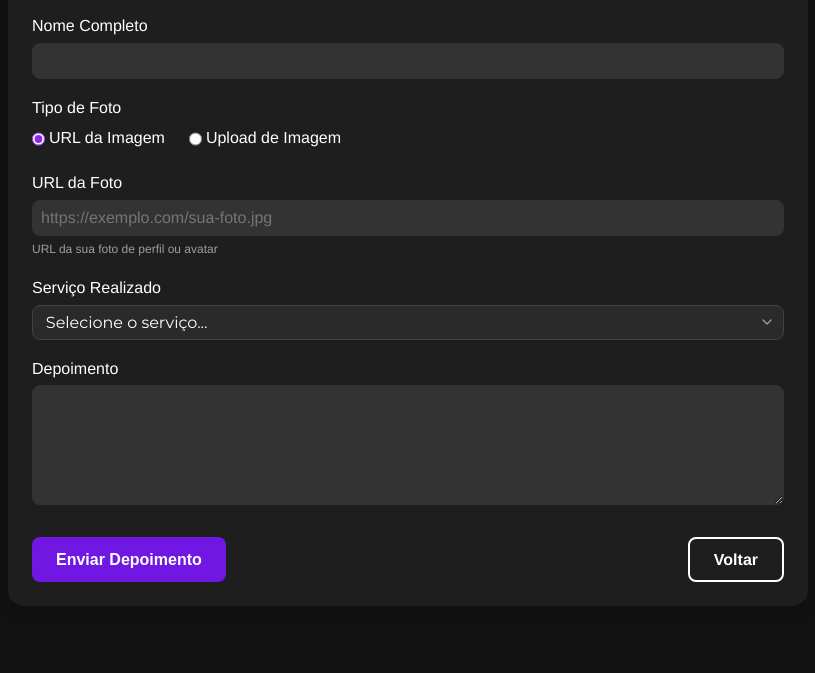
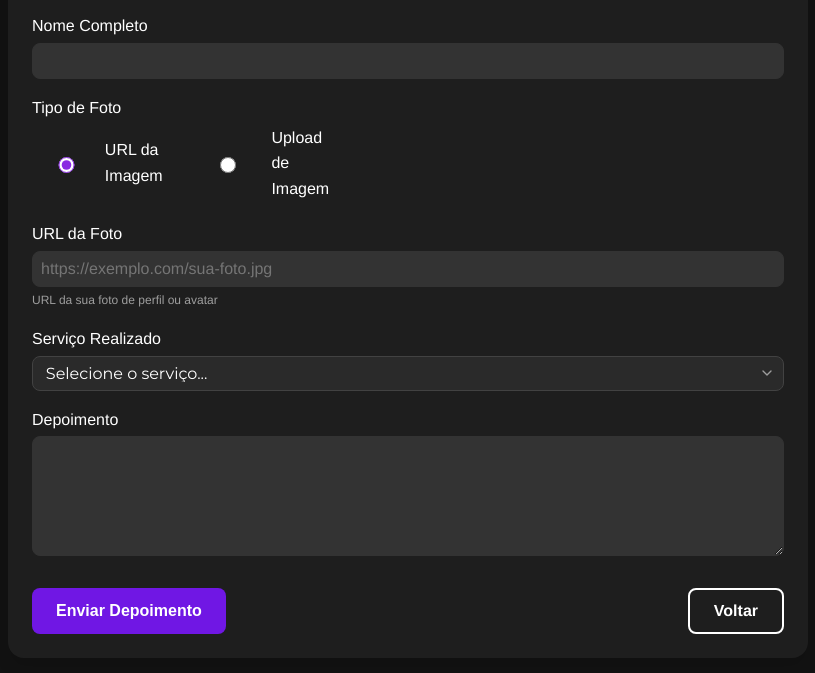
Before and after one commit to Kayo-Fellipe/site, a plain HTML site: page form-depoimento.html in a window 1280 px wide. Shown: the part 145-818 px from the top of the page, without its empty margins (232-1047 px from the left). Drawn offline with Linux system fonts and the light colour scheme.

Commit message:
Meu site

```diff
--- a/css/style.css
+++ b/css/style.css
@@ -163,15 +163,15 @@ select {
 
 .radio-group {
   display: flex;
+  flex-wrap: wrap; /* Permite quebra em telas pequenas */
   gap: var(--space-4);
-  flex-wrap: nowrap; /* Impede quebra de linha */
 }
 
 .radio-option {
   display: flex;
   align-items: center;
   gap: var(--space-1);
-  white-space: nowrap; /* Mantém o texto em uma linha */
+  white-space: normal; /* Permite quebra de linha, se necessário */
 }
 
 input[type="radio"] {
```
